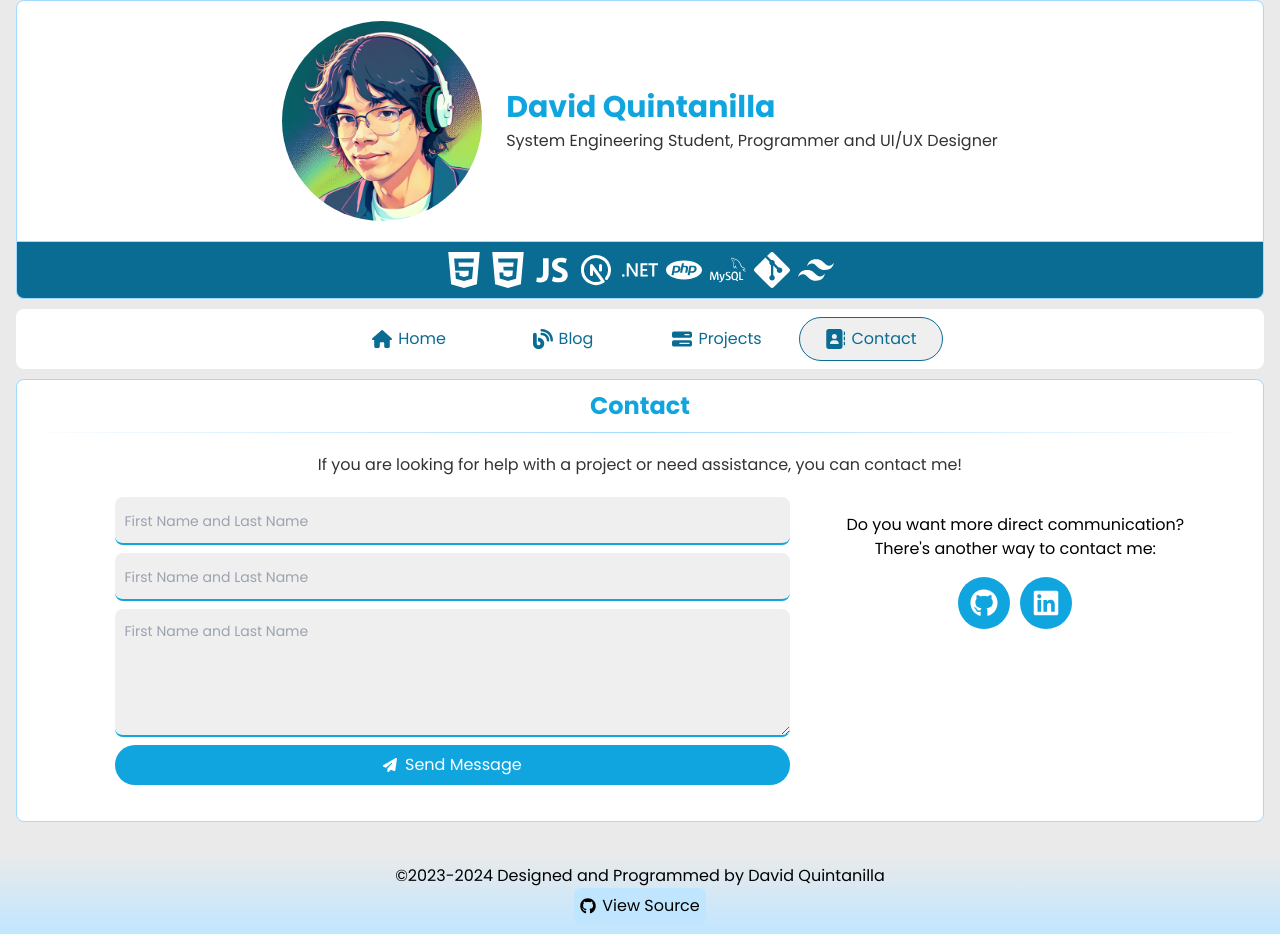
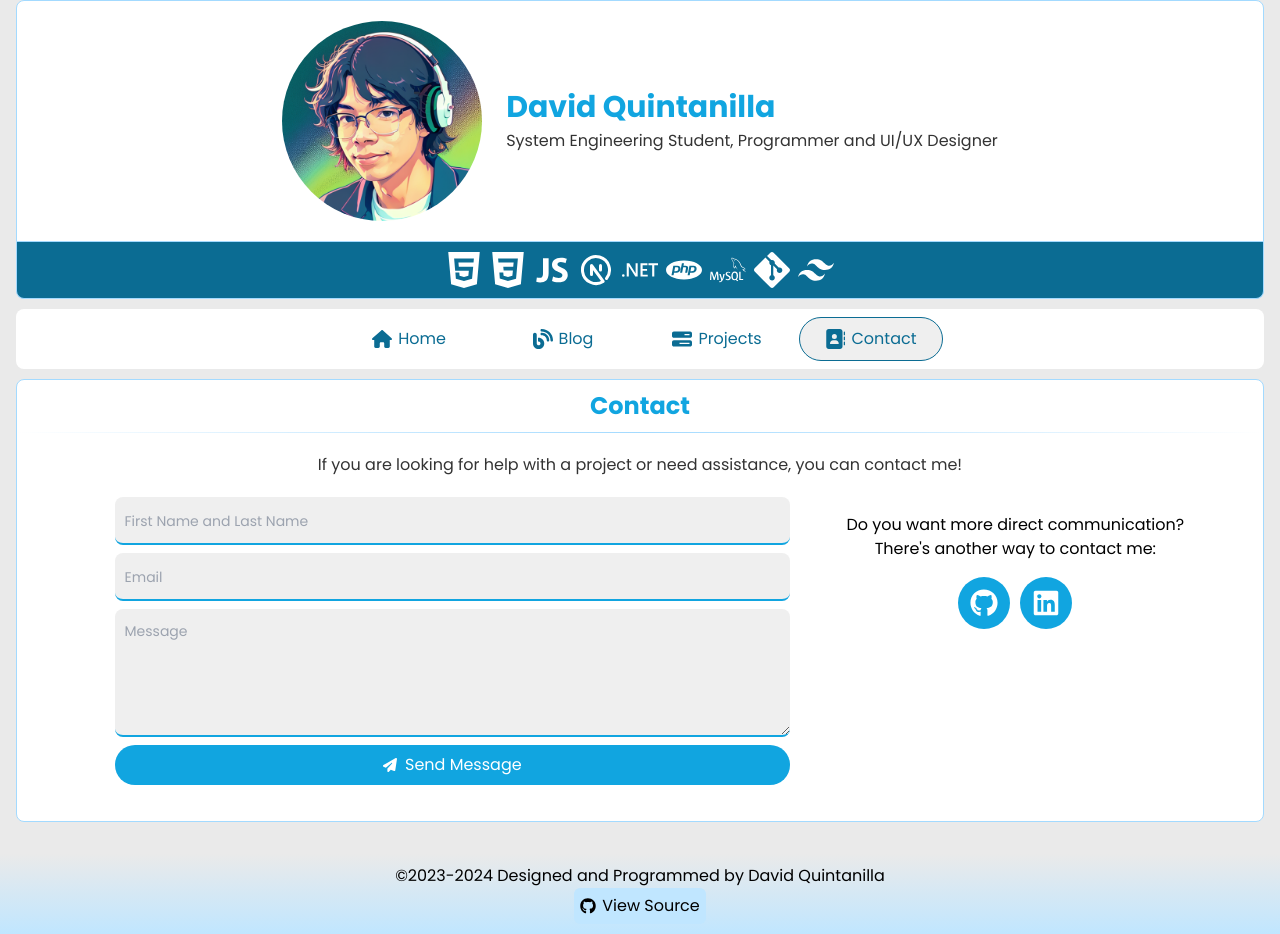
Before and after one commit to davidquintr/portfolio, a Next.js app: page /contact in a window 1280 px wide. Built offline with nearby package versions, Linux system fonts and the light colour scheme; what tailwindcss-animated would draw is missing.

Commit message:
improvements with contact form, now is working

```diff
--- a/package.json
+++ b/package.json
@@ -9,6 +9,7 @@
     "lint": "next lint"
   },
   "dependencies": {
+    "@emailjs/browser": "^3.11.0",
     "@fortawesome/fontawesome-svg-core": "^6.5.1",
     "@fortawesome/free-brands-svg-icons": "^6.5.1",
     "@fortawesome/free-solid-svg-icons": "^6.5.1",
--- a/src/app/contact/page.tsx
+++ b/src/app/contact/page.tsx
@@ -1,43 +1,102 @@
+"use client";
 import { FontAwesomeIcon } from "@fortawesome/react-fontawesome";
 import BoxContent from "../components/boxContent";
 import en from "../sources/en";
 import external from "../sources/external";
 import Link from "next/link";
-import { faPaperPlane } from "@fortawesome/free-solid-svg-icons";
+import { faPaperPlane, faSpinner } from "@fortawesome/free-solid-svg-icons";
+import { useRef, useState } from "react";
+import emailjs from "@emailjs/browser";
 
 export default function Contact() {
+  const form = useRef<HTMLFormElement>(null);
+  const [isEmailSent, setIsEmailSent] = useState<boolean>();
+  const [disableButton, setDisableButton] = useState<boolean>();
+  const [inProgress, setInprogress] = useState<boolean>();
+
+  const sendEmail = (e: React.FormEvent<HTMLFormElement>) => {
+    e.preventDefault();
+    setInprogress(true);
+    emailjs
+      .sendForm(
+        "service_zmht5zq",
+        "template_bq67pfa",
+        form.current || "",
+        "aqJFVCZrRMTDkeRGM"
+      )
+      .then(
+        (result) => {
+          setIsEmailSent(true);
+          setDisableButton(true);
+          setInprogress(false);
+        },
+        (error) => {
+          setIsEmailSent(false);
+          setDisableButton(true);
+          setInprogress(false);
+        }
+      );
+  };
+
   return (
     <BoxContent title={en.contact.title} className="">
       <div className="grid md:grid-cols-6 md:mx-10">
         <p className="md:col-span-6 text-center mb-5 text-light-black dark:text-dark-gray">
           {en.contact.cta}
         </p>
-        <form className="md:col-span-4 md:px-[5%]">
+        {isEmailSent != null && (
+          <div
+            className={`md:col-span-6 md:mx-[5%] animate-jump mb-4 py-4 rounded-lg text-center text-black dark:text-white ${
+              isEmailSent
+                ? "bg-light-green dark:bg-dark-green"
+                : "bg-light-red dark:bg-dark-red"
+            }`}
+          >
+            {isEmailSent ? en.contact.form.success : en.contact.form.fail}
+          </div>
+        )}
+        <form
+          ref={form}
+          onSubmit={sendEmail}
+          className="md:col-span-4 md:px-[5%]"
+        >
           <div className="flex flex-col mb-2">
             <label className="hidden">{en.contact.form.names}</label>
             <input
               type="text"
+              name="user_name"
+              required
               className="h-12 placeholder:text-sm bg-light-gray rounded-lg border-b-2 border-light-blue-400 px-2.5 outline-light-blue-300 dark:bg-dark-bg dark:border-dark-blue-500 dark:focus:outline-dark-blue-200 dark:focus:bg-dark-items"
               placeholder={en.contact.form.names}
             />
           </div>
           <div className="flex flex-col mb-2">
-            <label className="hidden">{en.contact.form.names}</label>
+            <label className="hidden">{en.contact.form.email}</label>
             <input
               className="h-12 placeholder:text-sm bg-light-gray rounded-lg border-b-2 border-light-blue-400 px-2.5 outline-light-blue-300 dark:bg-dark-bg dark:border-dark-blue-500 dark:focus:outline-dark-blue-200 dark:focus:bg-dark-items"
-              type="text"
-              placeholder={en.contact.form.names}
+              type="email"
+              name="user_email"
+              required
+              placeholder={en.contact.form.email}
             />
           </div>
           <div className="flex flex-col">
-            <label className="hidden">{en.contact.form.names}</label>
+            <label className="hidden">{en.contact.form.message}</label>
             <textarea
               className="min-h-32 placeholder:text-sm bg-light-gray rounded-lg border-b-2 border-light-blue-400 px-2.5 py-3 outline-light-blue-300 dark:bg-dark-bg dark:border-dark-blue-500 dark:focus:outline-dark-blue-200 dark:focus:bg-dark-items"
-              placeholder={en.contact.form.names}
+              name="message"
+              rows={4}
+              placeholder={en.contact.form.message}
             />
           </div>
-          <button className="flex justify-center items-center w-full gap-2 mb-4 mt-2 py-2 rounded-full bg-light-blue-400 dark:bg-dark-blue-500 dark:hover:bg-dark-blue-200 dark:text-dark-blue-100  hover:bg-light-blue-500 active:scale-95 transition-all text-white">
-            <FontAwesomeIcon icon={faPaperPlane} className="fa-sm" />
+          <button
+            disabled={disableButton}
+            className="flex justify-center items-center w-full gap-2 mb-4 mt-2 py-2 rounded-full bg-light-blue-400 dark:bg-dark-blue-500 enabled:dark:hover:bg-dark-blue-200 dark:text-dark-blue-100  enabled:hover:bg-light-blue-500 enabled:active:scale-95 disabled:brightness-90 disabled:scale-95 transition-all text-white"
+          >
+            <FontAwesomeIcon
+              icon={inProgress ? faSpinner : faPaperPlane}
+              className={`fa-sm ${inProgress && "animate-spin"}`}
+            />
             <span>{en.contact.form.send}</span>
           </button>
         </form>
--- a/src/app/layout.tsx
+++ b/src/app/layout.tsx
@@ -18,7 +18,7 @@ export default function RootLayout({
     <html lang="en">
       <body className="flex flex-col font-poppins bg-light-bg dark:bg-dark-bg min-h-screen">
         <Header />
-        <nav className="max-w-[1360px] w-full mx-auto">
+        <nav className="sticky top-[-10px] z-10 max-w-[1360px] w-full mx-auto">
           <div className="px-4 sm:mx-4 flex gap-2.5 justify-center bg-white dark:bg-dark-box rounded-lg my-2.5 py-2">
             <Navigation />
           </div>
--- a/src/app/sources/en.tsx
+++ b/src/app/sources/en.tsx
@@ -68,7 +68,8 @@ const en = {
       names: "First Name and Last Name",
       email: "Email",
       message: "Message",
-      success: "Sent",
+      success:
+        "Your email was sent successfully. You will receive a response soon!",
       fail: "Something went wrong, try later...",
       send: "Send Message",
     },
--- a/src/app/sources/routes.tsx
+++ b/src/app/sources/routes.tsx
@@ -1,4 +1,3 @@
-import { FontAwesomeIcon } from "@fortawesome/react-fontawesome";
 import en from "../sources/en";
 import {
   faAddressBook,
--- a/tailwind.config.ts
+++ b/tailwind.config.ts
@@ -34,10 +34,12 @@ const config: Config = {
             500: "#262b37",
           },
           red: "#49262665",
-          green: "#26492e6",
+          green: "#26492e",
           gray: "#d0d0d0",
         },
         light: {
+          green: "#cbe6c0",
+          red: "#e6c0c0",
           black: "#333333",
           gray: "#efefef",
           bg: "#eaeaea",
```
Also changed, not shown: 1 other file (tests, documents, lock files or other folders).
